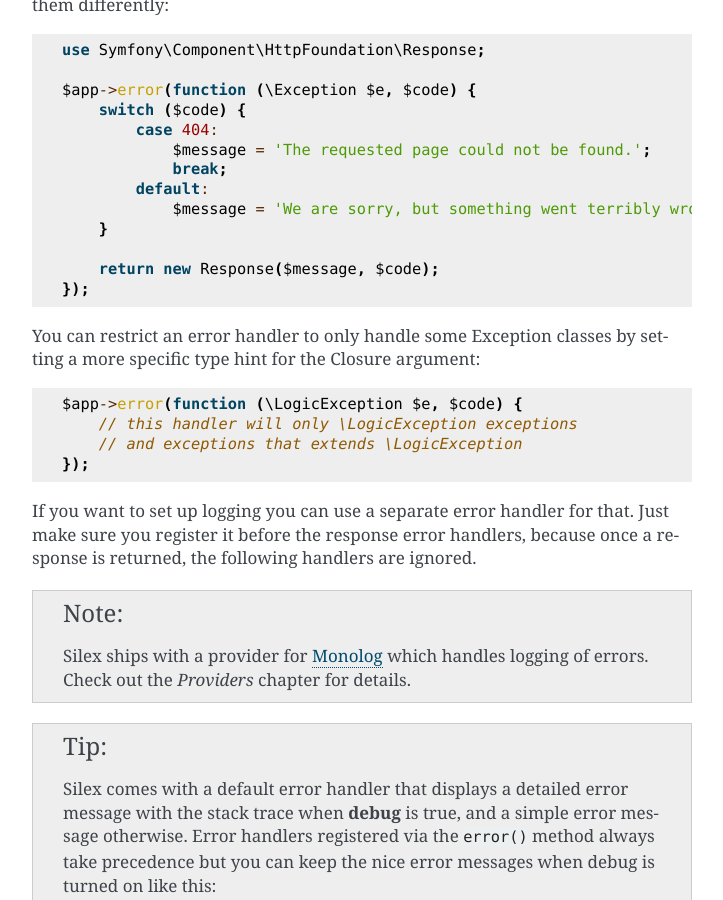
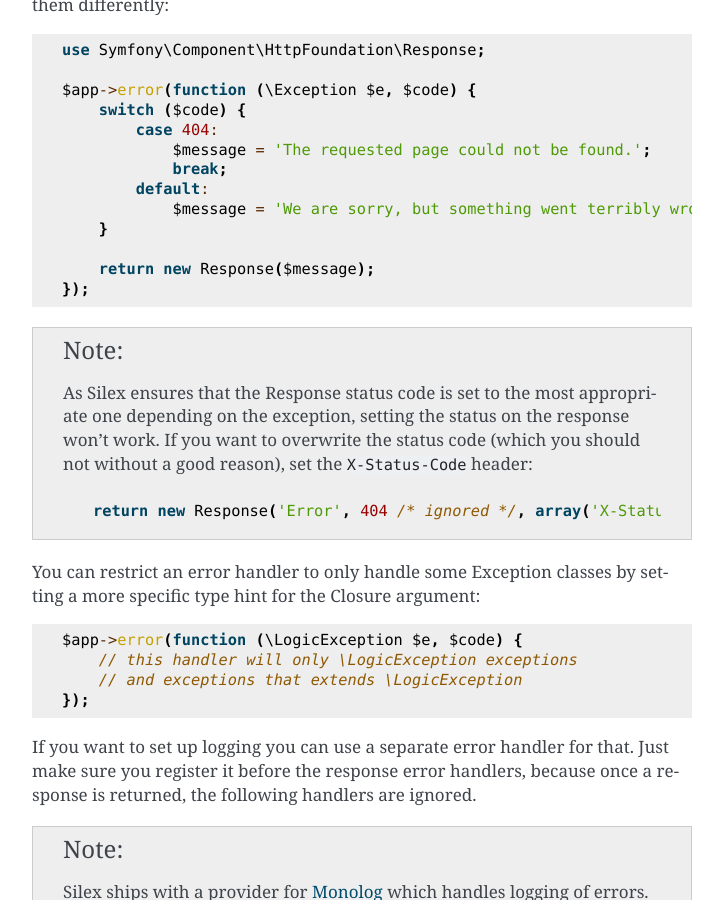
Before and after one commit to silexphp/Silex, a Sphinx documentation site: the page built from doc/usage.rst, in a window 1280 px wide and 900 px high, scrolled down 11342 px. Shown: the whole window, without its empty margins (388-1111 px from the left). Built offline with Sphinx 7.4.7, drawn with Linux system fonts in a browser that asks for light colours.

Commit message:
added a note in the docs

```diff
--- a/doc/usage.rst
+++ b/doc/usage.rst
@@ -539,8 +539,17 @@ handle them differently::
                 $message = 'We are sorry, but something went terribly wrong.';
         }
 
-        return new Response($message, $code);
+        return new Response($message);
     });
+
+.. note::
+
+    As Silex ensures that the Response status code is set to the most
+    appropriate one depending on the exception, setting the status on the
+    response won't work. If you want to overwrite the status code (which you
+    should not without a good reason), set the ``X-Status-Code`` header::
+
+        return new Response('Error', 404 /* ignored */, array('X-Status-Code' => 200));
 
 You can restrict an error handler to only handle some Exception classes by
 setting a more specific type hint for the Closure argument::
```
Also changed, not shown: other parts of doc/usage.rst (+1 -1 lines).
